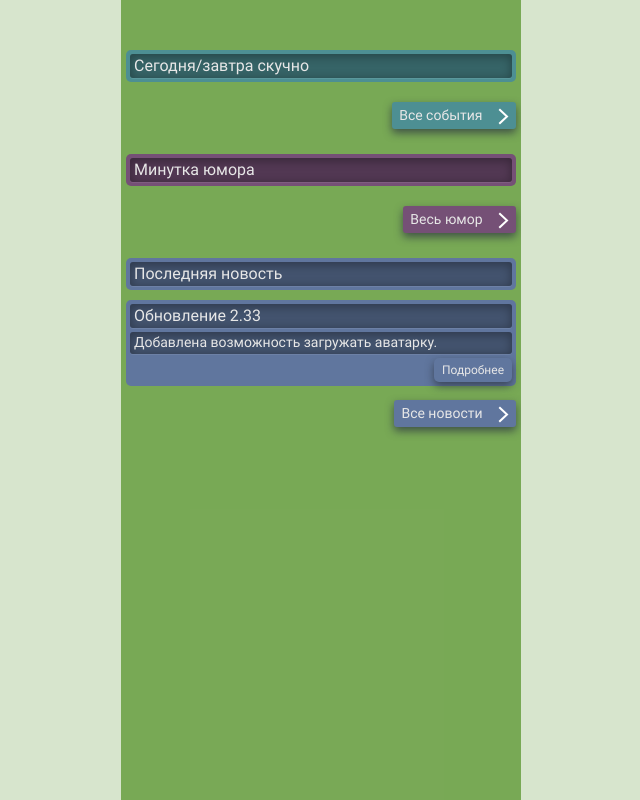
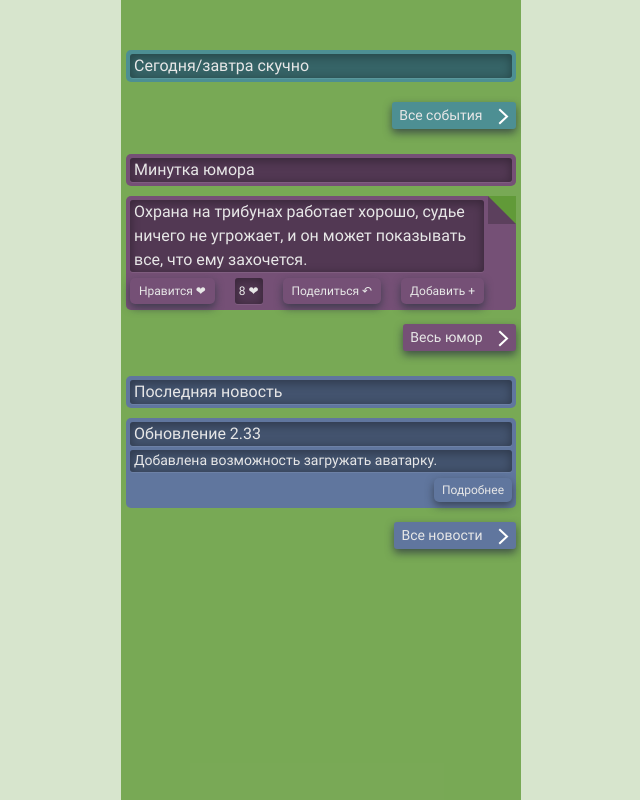
Before and after one commit to Mys9ys/prog.vue, a Vue app: page /main in a window 1280 px wide. Shown: the whole page, without its empty margins (319-959 px from the left). Built offline with nearby package versions, Linux system fonts and the light colour scheme.

Commit message:
Юмор - первые шаги

```diff
--- /dev/null
+++ b/src/components/ui/HumorEl.vue
@@ -0,0 +1,115 @@
+<template>
+  <div class="humor_el" v-if="id">
+    <div class="text">
+      {{humors[id].text}}
+    </div>
+    <div class="btn_block">
+      <div class="like btn" @click="humors[id].likes++">Нравится ❤</div>
+      <div class="like_count">{{ humors[id].likes }} ❤</div>
+      <div class="send btn">Поделиться ↶</div>
+      <div class="add btn">Добавить +</div>
+    </div>
+  </div>
+</template>
+
+<script>
+export default {
+  name: "HumorEl",
+  data() {
+    return {
+      id: '',
+      humors: [
+        {text: 'Вместо подачи он сделал непонятно что.', likes: 6},
+        {text: 'Всем активно это не нравится.', likes: 12},
+        {text: 'Глядишь, сегодня и раскроется его звезда.', likes: 21},
+        {text: '"Стенка" сборной Японии походила на Великую китайскую стену.', likes: 11},
+        {text: 'Охрана на трибунах работает хорошо, судье ничего не угрожает, и он может показывать все, что ему захочется.', likes: 8},
+        {text: '"Локомотив" выглядит задумчивой командой.', likes: 17},
+      ]
+    }
+  },
+
+  mounted() {
+    this.$nextTick(function () {
+
+        console.log('mounted humor')
+      this.generateId()
+
+
+    })
+  },
+  methods:{
+    generateId(){
+      this.id = Math.ceil(Math.random() * (this.humors.length-1));
+    }
+  }
+}
+</script>
+
+<style lang="less" scoped>
+@import "src/assets/css/variables.less";
+
+.humor_el {
+  position: relative;
+  background: @cubersport;
+  color: @colorText;
+  display: flex;
+  flex-direction: column;
+
+  padding: 4px;
+  padding-right: 32px;
+  border-radius: 5px;
+
+  gap: 4px;
+
+  margin-bottom: 4px;
+  text-align: right;
+
+  .text {
+    .shadow_inset;
+    text-align: left;
+  }
+
+
+}
+
+.humor_el:after {
+  content: "";
+  position: absolute;
+  width: 0px;
+  height: 0px;
+  top: 0%;
+  right: 0%;
+  border-top: 28px solid @YesWrite;
+  border-left: 28px solid @backGrey;
+}
+
+.btn_block {
+  display: flex;
+  flex-direction: row;
+  justify-content: space-between;
+  gap: 4px;
+  padding: 2px 0;
+
+  .btn {
+    color: @colorText;
+    display: inline;
+    padding: 3px 8px;
+    border-radius: 5px;
+    .shadow_template;
+    cursor: pointer;
+    font-size: 12px;
+
+    &:hover {
+      opacity: 0.8;
+    }
+  }
+
+  .like_count {
+    .shadow_inset;
+    .flex_center;
+    font-size: 12px;
+  }
+}
+
+</style>
--- a/src/components/ui/NewsEl.vue
+++ b/src/components/ui/NewsEl.vue
@@ -58,6 +58,7 @@ export default {
     display: flex;
     flex-direction: row;
     justify-content: flex-end;
+    padding: 2px 0;
   }
   .btn_open{
     display: inline;
--- a/src/pages/MainPage.vue
+++ b/src/pages/MainPage.vue
@@ -14,9 +14,7 @@
     <div class="title_wrapper humor">
       <div class="title">Минутка юмора</div>
     </div>
-    <div class="humor_el">
-
-    </div>
+    <HumorEl></HumorEl>
     <div class="btn_all humor" @click="$router.push('/humor')">Весь юмор <img src="@/assets/icon/pagination/right.svg" alt=""></div>
   </div>
   <div class="news_wrapper block_wrapper">
@@ -31,19 +29,21 @@
 <script>
 import PageHeader from "@/components/main/PageHeader";
 import NewsEl from "@/components/ui/NewsEl";
+import HumorEl from "@/components/ui/HumorEl";
 
 export default {
   name: "MainPage",
   components: {
     PageHeader,
-    NewsEl
+    NewsEl,
+    HumorEl
   },
   data() {
     return {
       nearest: false,
       smallNews: true
     }
-  }
+  },
 }
 </script>
 
@@ -96,4 +96,5 @@ export default {
 .news{
   background: @kerling;
 }
+
 </style>
```
